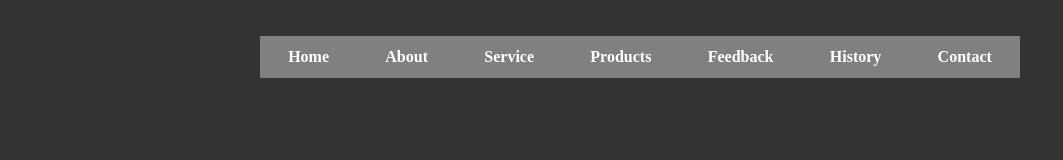
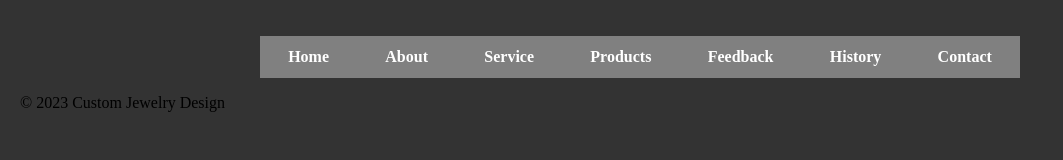
Before and after one commit to rdeluna801/customJewelryDesign, a plain HTML site: page index.html in a window 1280 px wide. Shown: the whole page, without its empty margins (0-1063 px from the left). Drawn offline with Linux system fonts and the light colour scheme.

Commit message:
added name to footer

```diff
--- a/index.html
+++ b/index.html
@@ -35,6 +35,8 @@
 
     <main></main>
 
-    <footer></footer>
+    <footer>
+      <p>&copy; 2023 Custom Jewelry Design</p>
+    </footer>
   </body>
 </html>
```
